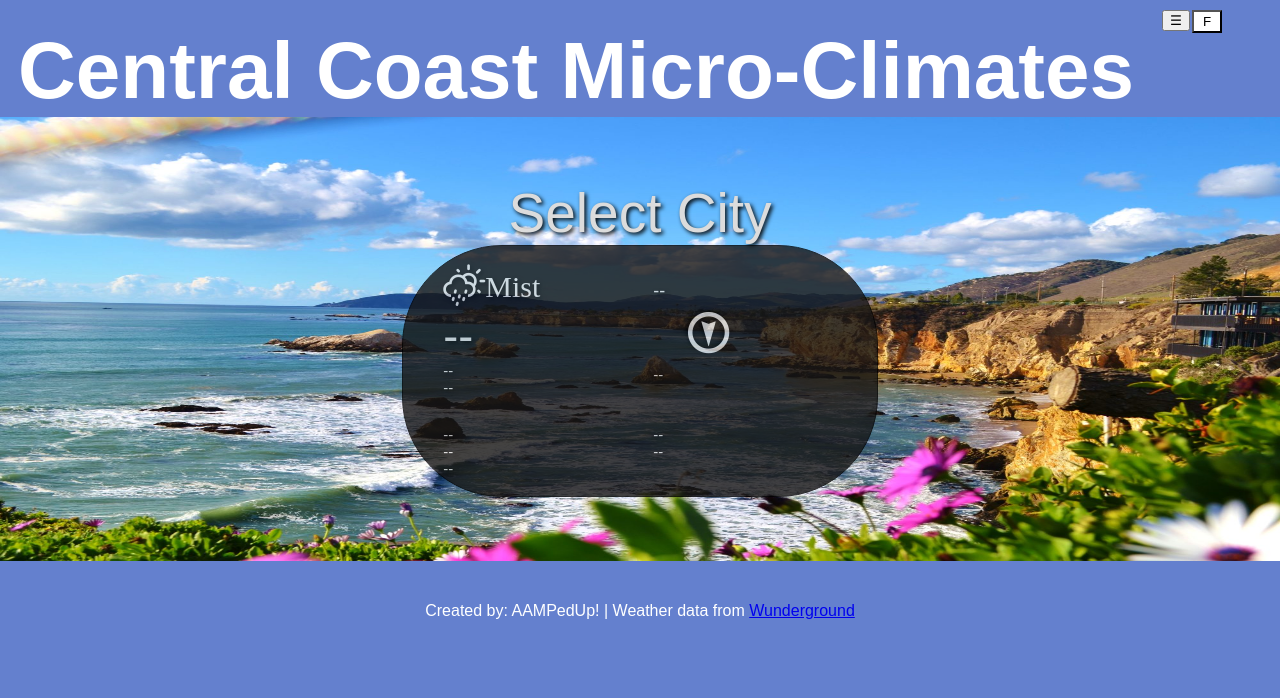
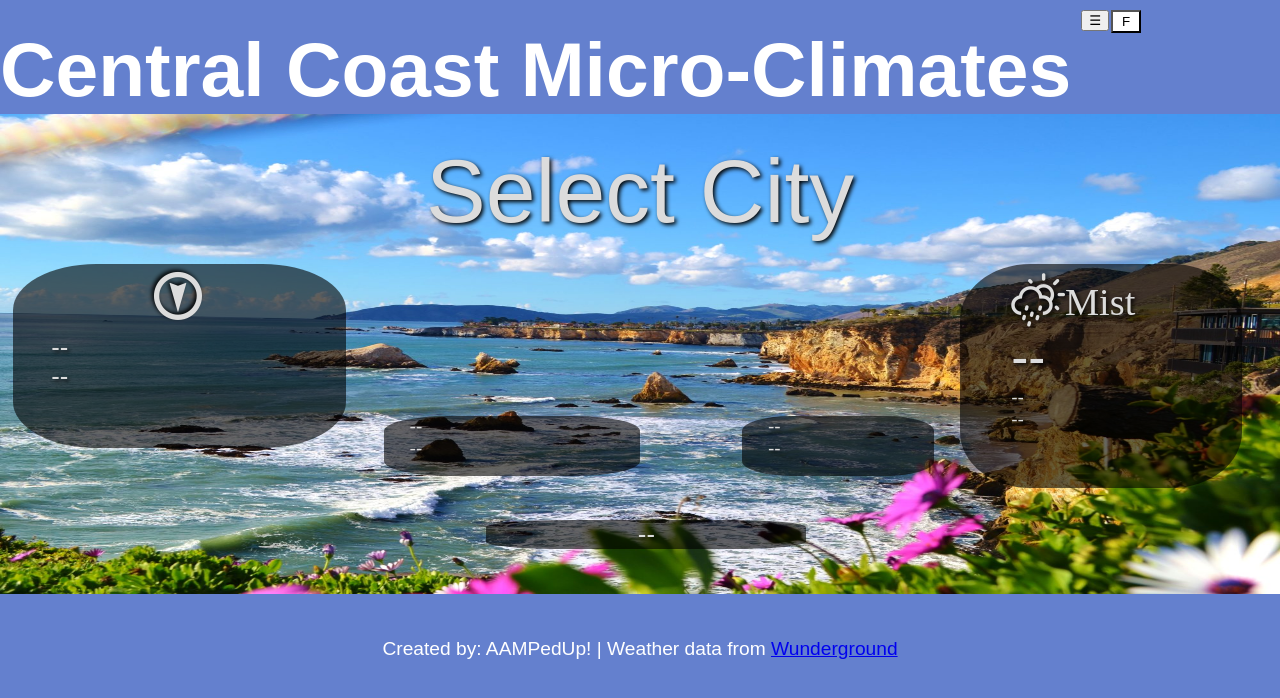
Before and after one commit to cgmmrmtm4/AAMPedUp2, a plain HTML site: page index.html in a window 1280 px wide. Drawn offline with Linux system fonts and the light colour scheme.

Commit message:
Play with vh and vw instead of px. Also remove outerdivs and change how the opaque black background is done.

```diff
--- a/css/weatherStyle.css
+++ b/css/weatherStyle.css
@@ -2,10 +2,8 @@ body {
     width: 100%;
     height: 100%;
     padding: 0px;
-    /**border: 3px solid green;**/
     margin: auto;
     background-color: rgba(100,128,206,1);
-    min-width: 580px;
 }
 
 #headMenu {
@@ -13,49 +11,39 @@ body {
     background-color: rgba(100,128,206,1);
 }
 .mainHeader {
-    width: 90%;
     margin: 0;
-    font-size: 80px;
+    font-size: 6vw;
     font-family: Arial, Helvetica, sans-serif;
     padding-top: 25px;
     text-align: center;
     color: white;
-    /*background-color: rgb(39, 79, 190);*/
     background-color: rgba(100,128,206,1);
 }
 
 #main {
-    width: 100%;
-    height: 444px;
-    overflow-y: scroll;
+    width: 100vw;
+    height: 60vh;
 }
 
-#main::-webkit-scrollbar {
-    width: 0.2em;
-}
-
-#main::-webkit-scrollbar-track {
-    background-color: rgba(0,0,0,0.3);
-}
-
-#main::-webkit-scrollbar-thumb {
-    background-color: rgba(100,128,206,1);
-    outline: 1px solid rgba(100,128,206,1);
-}
-
-.allTen {
+#backgroundId {
     font-size: 55px;
+    height: 100%;
+    width:100%;
     font-family: Arial, Helvetica, sans-serif;
     padding-bottom: 0px;
     padding-top: 0px;
-    /*text-align: center;*/
     text-shadow: 2px 2px 4px #000000;
     color: gainsboro;
     background-color: rgb(255, 255, 255);
-    /*background-image: url("https://s8149.pcdn.co/wp-content/uploads/2013/08/villageNight-923x372.jpg");*/
     background-repeat: no-repeat;
     background-size: 100% 100%;
     margin: 0px;
+}
+
+#wd {
+    display: inline-flex;
+    width: 100%;
+    height: 100%;
 }
 
 .shandon, .atascadero, .callender, .creston, .estrella, .guadalupe, .lakeNacimiento, .losAlamos, .miles, .orcutt, .sanLuisObispoCounty, .sanMiguel, .santaMargarita, .templeton, .vandenbergVillage, .villageMobileHomePark {
@@ -143,7 +131,7 @@ body {
 }
 
 footer {
-    font: size 30;
+    font-size: 1.5vw;
     font-family: Arial, Helvetica, sans-serif;
     padding-bottom: 25px;
     padding-top: 25px;
@@ -153,162 +141,152 @@ footer {
     margin: 0px;
 }
 
-.transbox {
-    margin: 30px;
-    background-color: #151414;
-    border: 1px solid black;
-    opacity: 0.8;
-    width: 37%;
-    height: 250px;
-    filter: alpha(opacity=30);
-    margin: auto;
-    border-radius: 100px;
-    display: flex;
-    max-height: 250px;
-    max-width: 500px;
-    min-width: 468px;
-    min-height: 250px;
-}
-
 .temperature {
-    font-size: 45px;
+    font-size: 4vw;
     text-shadow: 2px 2px 4px #000000;
-    margin: 0 0 0 0;
+    margin: 0;
 }
 
 .humidity {
-    font-size: 15px;
+    font-size: 1.5vw;
     text-shadow: 2px 2px 4px #000000;
     margin: 0;
 }
 
 .pressure {
-    font-size: 15px;
+    font-size: 1.5vw;
     text-shadow: 2px 2px 4px #000000;
     margin: 0;
 }
 
 .timeStamp {
-    font-size: 15px;
+    text-align: center;
+    font-size: 2vw;
     text-shadow: 2px 2px 4px #000000;
     margin: 0;
 }
 
 .tempMin {
-    font-size: 15px;
+    font-size: 1.5vw;
     text-shadow: 2px 2px 4px #000000;
     margin: 0;
 }
 
 .tempMax {
-    font-size: 15px;
+    font-size: 1.5vw;
     text-shadow: 2px 2px 4px #000000;
     margin: 0;
 }
 
 .windSpeed {
-    margin: 35px 0 0 0;
-    font-size: 18px;
+    margin: 0;
+    font-size: 2.0vw;
     text-shadow: 2px 2px 4px #000000;
 }
 
 .windDirection {
-    font-size: 15px;
+    font-size: 2.0vw;
     text-shadow: 2px 2px 4px #000000;
     margin: 0;
 }
 
 .rain {
-    font-size: 15px;
+    font-size: 1.5vw;
     text-shadow: 2px 2px 4px #000000;
     margin: 0;
 }
 
 .snow {
-    font-size: 15px;
+    font-size: 1.5vw;
     text-shadow: 2px 2px 4px #000000;
     margin: 0;
 }
 
 .headerStylez {
     text-align: center;
+    font-size: 7vw;
+    padding-top: 2%;
+    padding-bottom: 2%;
 }
 
 #tempDiv {
-    height: 200px;
-    width: 235px;
-    position: relative;
-    /*float: left;*/
+    position: fixed;
+    top: 33vh;
+    left: 75vw;
+    width: 22vw;
+    height: 28vh;
     display: block;
-    min-height: 200px;
-    min-width: 235px;
-    max-height: 210px;
-    max-width: 235px;
+    background: rgba(0,0,0,0.6);
+    border-radius: 25%;
 }
 
 #tempDiv i {
-    margin-left: 40px;
-    font-size: 30px;
+    margin-left: 4vw;
+    font-size: 3vw;
 }
 
 #tempDiv p {
-    margin-left: 40px;
+    margin-left: 4vw;
 }
 
 #windDiv {
-    height: 200px;
-    width: 235px;
-    position: relative;
-    /*float: right;*/
+    position: fixed;
+    top: 33vh;
+    left: 1vw;
+    width: 26vw;
+    height: 23vh;
     display: block;
-    min-height: 200px;
-    min-width: 235px;
-    max-height: 210px;
-    max-width: 235px;
+    background: rgba(0,0,0,0.6);
+    border-radius: 25%;
+}
+
+#dataTime {
+    position: fixed;
+    top: 65vh;
+    left: 38vw;
+    width: 25vw;
+    display: block;
+    background: rgba(0,0,0,0.6);
+    border-radius: 25%;
 }
 
 #windDiv i {
-    margin-left: 50px
+    margin-left: 11vw;
+    font-size: 5vw;
 }
 
 #windDiv p {
-    margin-left: 15px;
+    margin-left: 3vw;
 }
 
 #humPressureDiv {
-    left: -470px;
-    top: 180px;
-    height: 50px;
-    width: 235px;
-    position: relative;
-    /*float: left;*/
+    position: fixed;
+    top: 52vh;
+    left: 30vw;
+    width: 20vw;
+    height: 7.5vh;
     display: block;
-    min-height: 50px;
-    min-width: 235px;
-    max-height: 210px;
-    max-width: 235px;
+    background: rgba(0,0,0,0.6);
+    border-radius: 25%;
 }
 
 #humPressureDiv p {
-    margin-left: 40px;
+    margin-left: 2vw;
 }
 
 #rainAndSnowDiv {
-    left: -470px;
-    top: 180px;
-    height: 50px;
-    width: 235px;
-    position: relative;
-    /*float: right;*/
+    position: fixed;
+    top: 52vh;
+    left: 58vw;
+    width: 15vw;
+    height: 7.5vh;
     display: block;
-    min-height: 50px;
-    min-width: 235px;
-    max-height: 210px;
-    max-width: 235px;
+    background: rgba(0,0,0,0.6);
+    border-radius: 25%;
 }
 
 #rainAndSnowDiv p {
-    margin-left: 15px;
+    margin-left: 2vw;
 }
 
 .dropdown {
@@ -324,7 +302,6 @@ footer {
 .fToC {
     position: relative;
     display: inline-block;
-    /*border: 0;*/
     height: 23px;
     width: 30px;
     margin-top: 10px;
--- a/index.html
+++ b/index.html
@@ -26,11 +26,9 @@
         </div>
     </header>
     <section id=main>
-    <div class="allTen">
-        <div id="backgroundId" class="defaultOceanCity">
-            <div id="blep"><br></div>
-            <div id="cityName" class= "headerStylez" >Select City</div>
-            <div id="cityTable" class="transbox">
+        <div id="wd">
+            <div id="backgroundId" class="defaultOceanCity">
+                <div id="cityName" class= "headerStylez" >Select City</div>
                 <div id="tempDiv">
                     <i id = "cityIconTemperature" class="wi wi-owm-day-701">Mist</i>
                     <p id = "cityTemperature" class = "temperature" >--</p>
@@ -38,24 +36,25 @@
                     <p id = "cityTempMax" class = "tempMax">--</p>
                 </div>
                 <div id="windDiv">
-                    <p id = "cityWindSpeed" class = "windSpeed">--</p>
                     <i id = "cityIconSpeed" class="wi wi-wind towards-180-deg"></i>
                     <p id = "cityWindDirection" class = "windDirection">--</p>
-                    <p hidden>a</p>
+                    <p id = "cityWindSpeed" class = "windSpeed">--</p>
                 </div>
                 <div id="humPressureDiv">
                     <p id = "cityHumidity" class = "humidity">--</p>
                     <p id = "cityPressure" class = "pressure">--</p>
-                    <p id = "timeStamp" class = "timeStamp">--</p>
                 </div>
                 <div id="rainAndSnowDiv">
                     <p id = "cityRain" class = "rain">--</p>
                     <p id = "citySnow" class = "snow">--</p>
                 </div>
+                <div id="dataTime">
+                    <p id = "timeStamp" class = "timeStamp">--</p>
+                </div>
+            <!--<div id="cityTable" class="transbox"></div>
+            </div>-->
             </div>
-            <div id="blep"><br></div>
         </div>
-    </div>
     </section>
     <footer>
         <p id="LastUpdated"></p>
--- a/js/parseData.js
+++ b/js/parseData.js
@@ -45,7 +45,7 @@ function convert2SI(conversion, value) {
 }
 
 function convertDegs2WD(degs) {
-  return sector[Math.round((degs%360)/22.5)+1];
+    return sector[Math.round((degs%360)/22.5)];
 }
 
 function parseData4City(cityName, data) {
@@ -178,8 +178,13 @@ function updateWindDirDiv(deg) {
     iconDirection = "cityIconSpeed";
     cityIconWind = document.getElementById(iconDirection);
     //round to nearest integer
-    cityIconWind.className = "wi wi-wind towards-" + Math.round(deg) + "-deg";
-    cityWindDirection.innerHTML = "Wind Direction: " + convertDegs2WD(deg);
+    if (deg !== undefined) {
+        cityIconWind.className = "wi wi-wind towards-" + Math.round(deg) + "-deg";
+        cityWindDirection.innerHTML = "Wind Direction: " + convertDegs2WD(deg);
+    } else {
+        cityIconWind.className = "";
+        cityWindDirection.innerHTML = "No Direction Data";
+    }
 }
 
 function updateRainSnowDiv(amt, type) {
```
